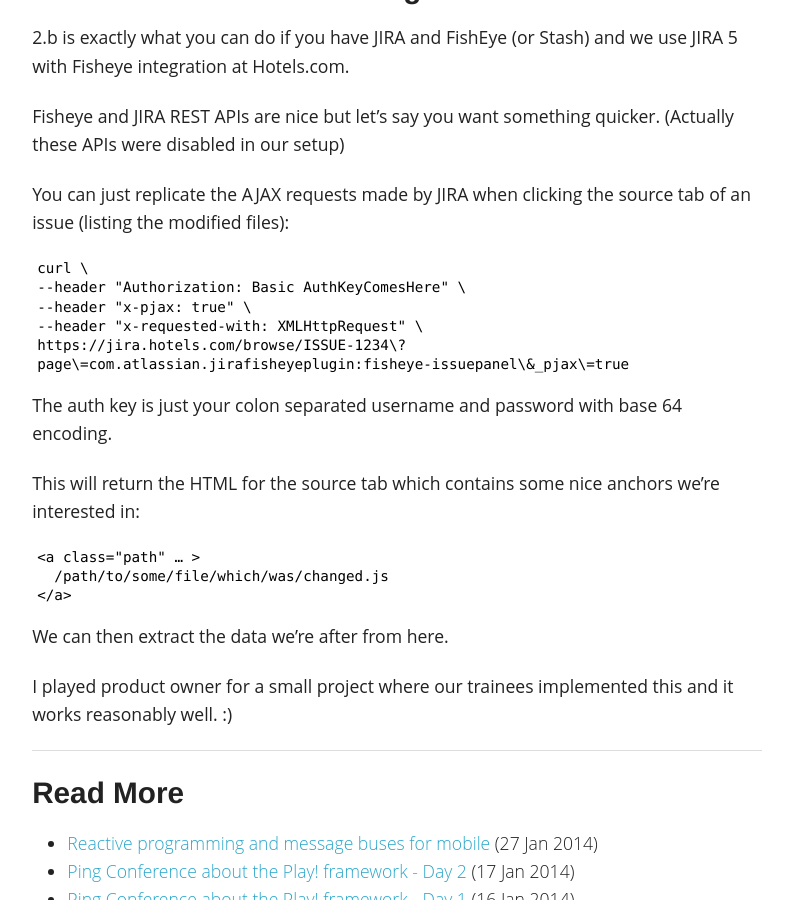
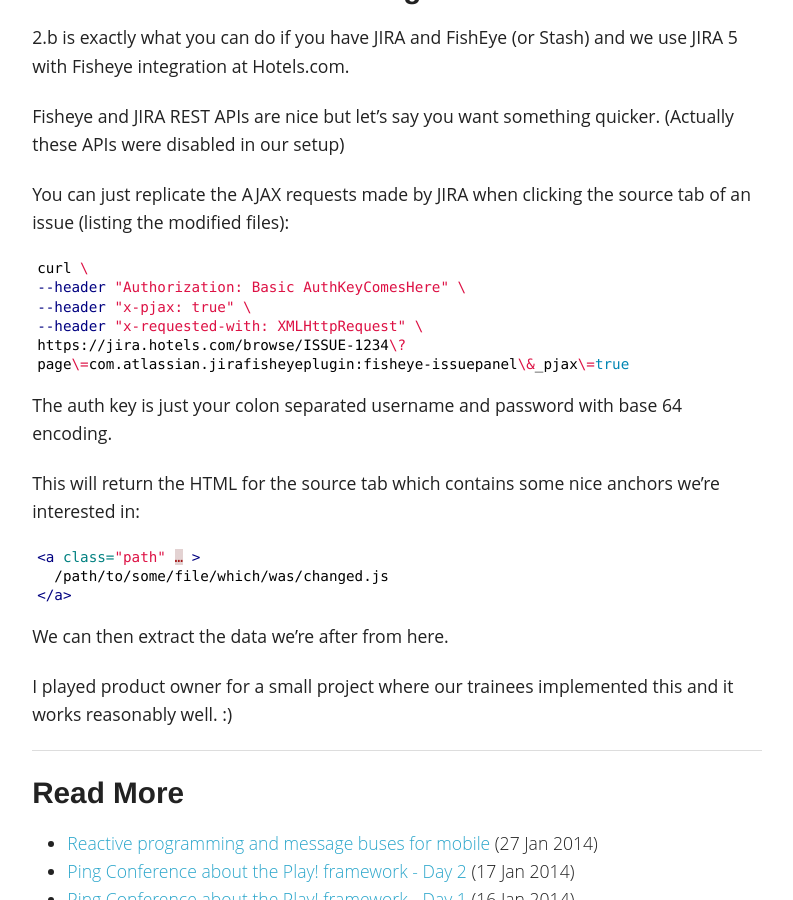
Before and after one commit to dublado/csabapalfi.github.io, a Jekyll site: the page built from _posts/2013-11-27-detecting-code-hotspots.md, in a window 1280 px wide and 900 px high, scrolled down 1267 px. Shown: the whole window, without its empty margins (243-1036 px from the left). Built offline with Jekyll 4.4.1, drawn with Linux system fonts in a browser that asks for light colours; Markdown is read by kramdown in place of the engine named in the settings.

Commit message:
switch to fenced code blocks

````diff
--- a/_posts/2013-11-27-detecting-code-hotspots.md
+++ b/_posts/2013-11-27-detecting-code-hotspots.md
@@ -38,19 +38,23 @@ Fisheye and JIRA REST APIs are nice but let's say you want something quicker. (A
 
 You can just replicate the AJAX requests made by JIRA when clicking the source tab of an issue (listing the modified files):
 
-    curl \
-    --header "Authorization: Basic AuthKeyComesHere" \
-    --header "x-pjax: true" \
-    --header "x-requested-with: XMLHttpRequest" \
-    https://jira.hotels.com/browse/ISSUE-1234\?page\=com.atlassian.jirafisheyeplugin:fisheye-issuepanel\&_pjax\=true
+```bash
+curl \
+--header "Authorization: Basic AuthKeyComesHere" \
+--header "x-pjax: true" \
+--header "x-requested-with: XMLHttpRequest" \
+https://jira.hotels.com/browse/ISSUE-1234\?page\=com.atlassian.jirafisheyeplugin:fisheye-issuepanel\&_pjax\=true
+```
 
 The auth key is just your colon separated username and password with base 64 encoding.
 
 This will return the HTML for the source tab which contains some nice anchors we're interested in:
 
-    <a class="path" … >
-      /path/to/some/file/which/was/changed.js
-    </a>
+```xml
+<a class="path" … >
+  /path/to/some/file/which/was/changed.js
+</a>
+```
 
 We can then extract the data we're after from here.
 
````
